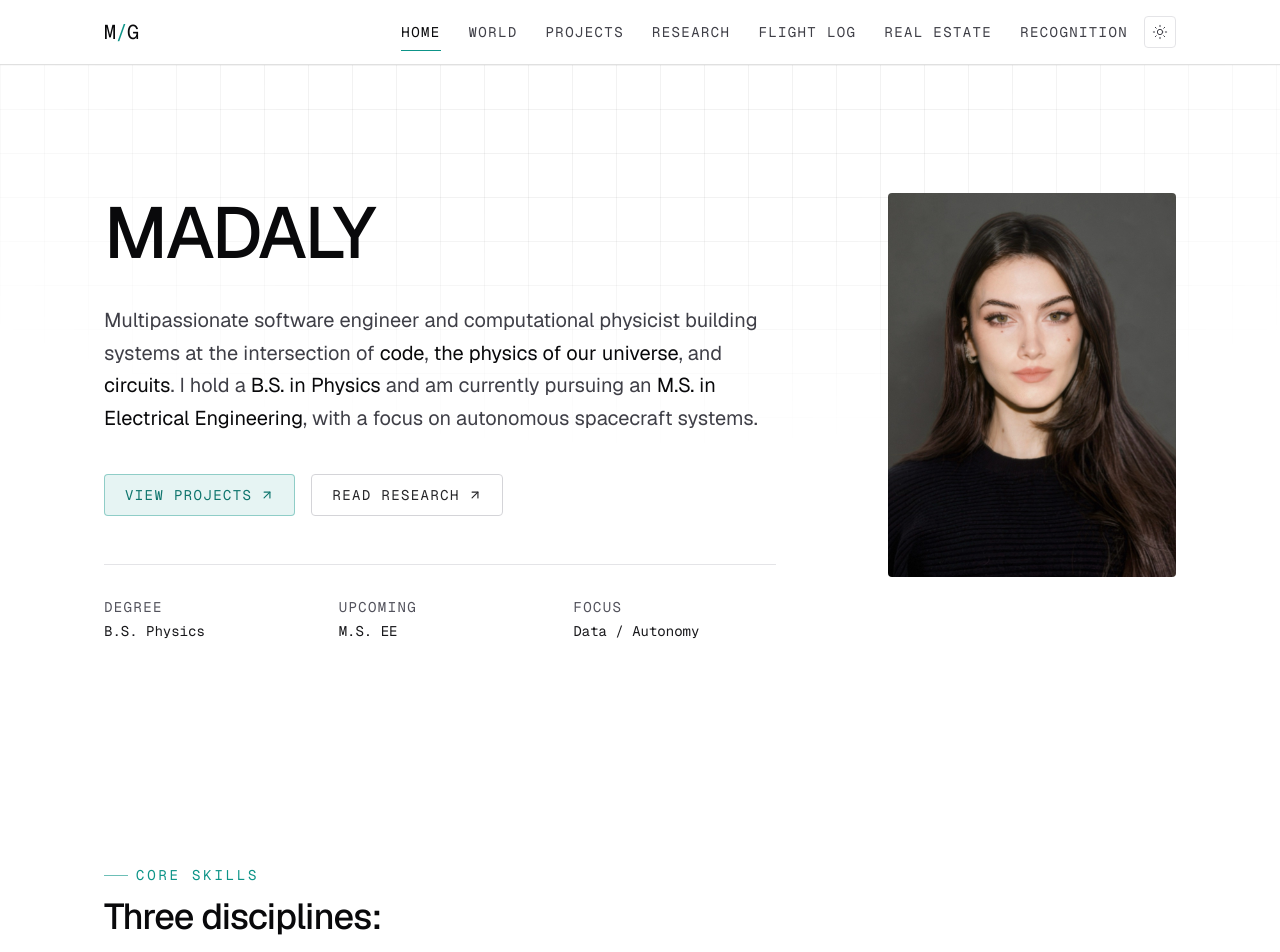
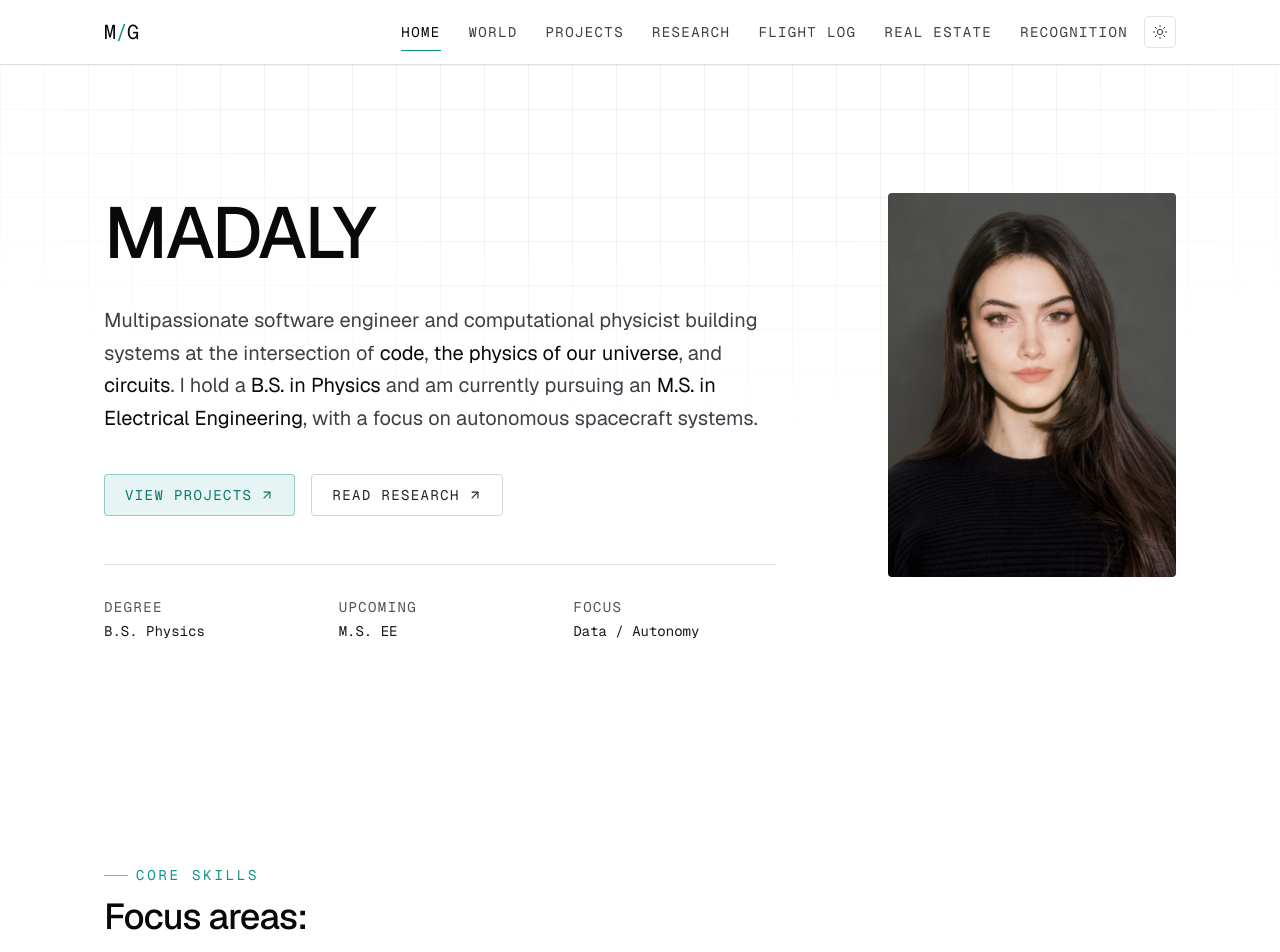
Before and after one commit to mxddi/personal-portfolio, a Next.js app: page / in a window 1280 px wide. Shown: the top 952 px of the page. Built offline with nearby package versions, Linux system fonts and the light colour scheme.

Commit message:
Updated core skills section

```diff
--- a/components/home/pillars.tsx
+++ b/components/home/pillars.tsx
@@ -15,7 +15,7 @@ export function Pillars() {
         <SectionHeading
           eyebrow="Core Skills"
           // title="Three disciplines, one vision"
-          title="Three disciplines:"
+          title="Focus areas:"
           //description="Every project I take on draws from at least one of these domains, sometimes all three."
         />
 
```
